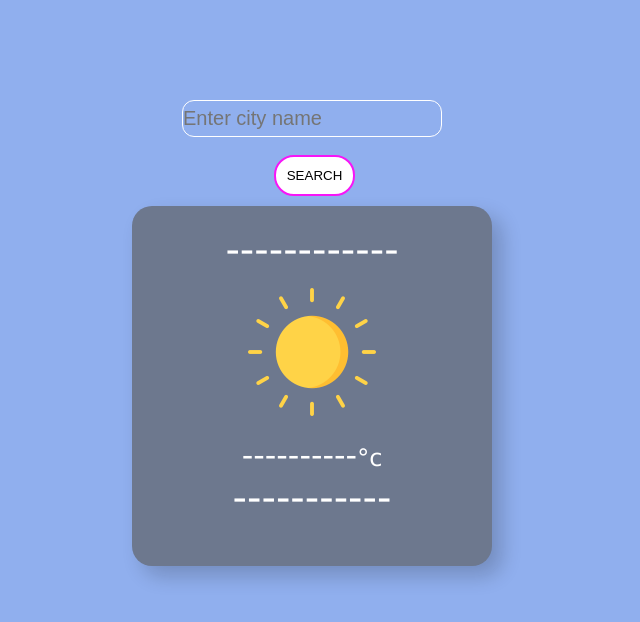
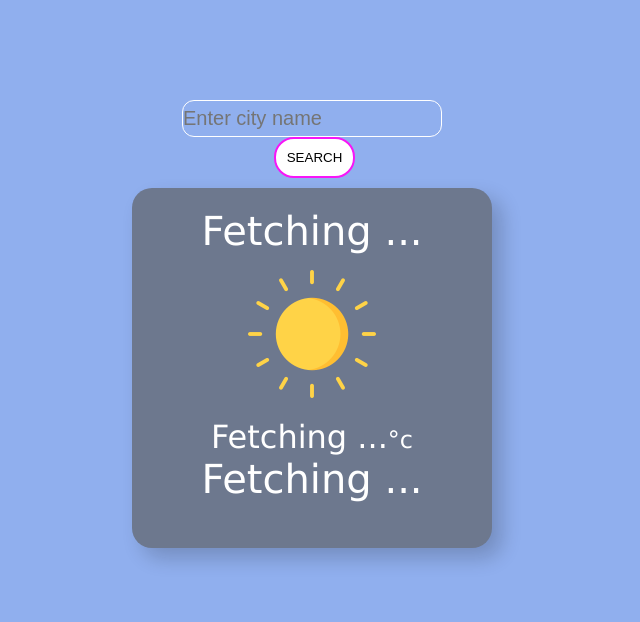
Before and after one commit to abidhabib/itsAbid, a website: page weatherApp/index.html in a window 1280 px wide. Shown: the whole page, without its empty margins (328-968 px from the left). Drawn offline with Linux system fonts and the light colour scheme.

Commit message:
Update index.html

```diff
--- a/weatherApp/index.html
+++ b/weatherApp/index.html
@@ -8,25 +8,25 @@
     <title>Weather App</title>
 </head>
 <body>
-<div class="main-container">
+<div class="s">
     <form action="" id="search-form">
     <input type="text" name="city" id="search-input" placeholder="Enter city name">
-   <br>
+
     <button type="submit" id="search-button">Search</button>
-
+</div>
 
 
 <main id="app-container">
     <div id="location">
-        <p>------------</p>
+        <p>Fetching ...</p>
     </div>
      <div id="temp">
         <img id="temp-icon" src="icons/sun.png" alt="">
 
-    <p><span id="temp-value">----------</span><span id="temp-unit">&#176c</span></p>
+    <p><span id="temp-value">Fetching ...</span><span id="temp-unit">&#176c</span></p>
     </div>
     <div id="climate">
-        <p>-----------</p>
+        <p>Fetching ...</p>
     </div>
 </main>
 
```
